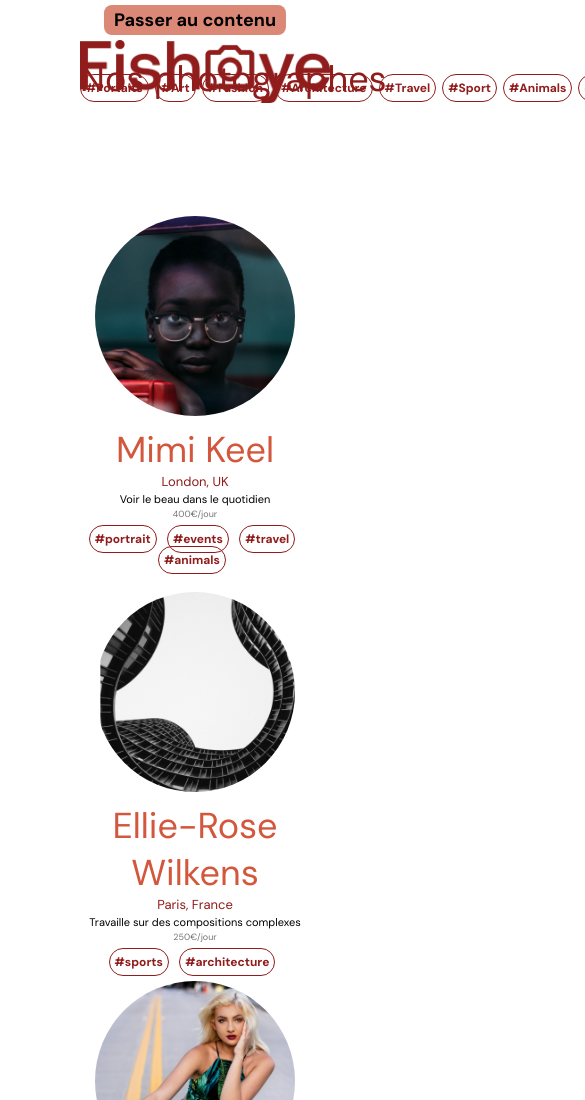
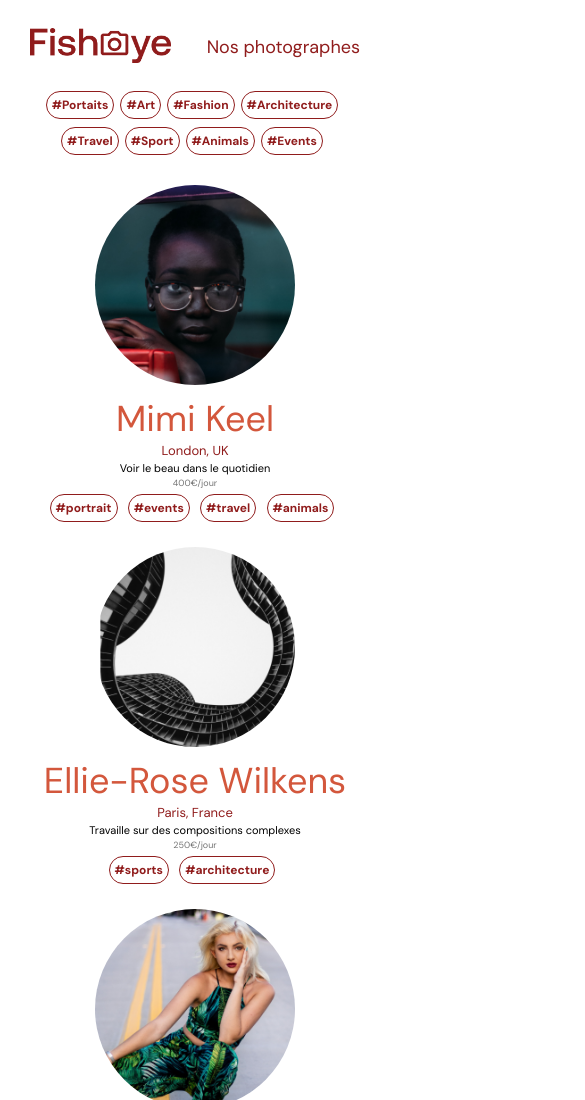
Before and after one commit to carlamarzin/6_06042020, a plain HTML site: page index.html in a window 390 px wide. Shown: the top 1100 px of the page, 585 px wide, since content can reach past the window. Drawn offline with Linux system fonts and the light colour scheme.

Commit message:
Final header -mobile version

```diff
--- a/CSS/style.css
+++ b/CSS/style.css
@@ -25,7 +25,6 @@ body{
 /* HEADER */
 
 header{
-    width: 100%;
     display: grid;
     margin-top: 40px;
     grid-template-columns: 0.5fr 2fr 0.8fr;
@@ -71,6 +70,7 @@ color: #901C1C;
 }
 
 .passer_au_contenu{
+    display: none;
     font-size: 18px;
     background-color: #DB8876;
     color: black;
@@ -139,33 +139,52 @@ h2{
 }
 
 @media screen and (max-width:768px){
-    .header img{
-        width: 100%;
+    body{
+        margin: 10px;
     }
-    .header {
-        display: grid;
+    header {
+        margin-top: 20px;
+        margin-bottom: 20px;
+        margin: 20px;
         grid-template-areas: "logo photo"
-                            "hashtags";
+                            "hashtags hashtags";
+        grid-template-columns: none;
     }
     header img{
         grid-area: logo;
+        padding: 0px;
+        margin-right: 20px;
+        width: 80%;
+        padding-top: 8px;
     }
     .nos_photographes{
         grid-area: photo;
+        font-size: 18px;
     }
     header nav{
         grid-area: hashtags;
+        display: flex;
+    }
+    .category{
+        flex-wrap: wrap;
+        width: 100%;
+    }
+    nav li{
+        padding-bottom: 15px;
     }
     .photographer__wrapper{
+        display: flex;
+        flex-direction: column;
+        margin-bottom: 100px;
         width: 100%;
-        display: grid;
-        margin-bottom: 100px;
-        grid-template-columns: 1fr;
-        grid-gap: 10px;
+        grid-gap: 30px;
     }
     .photographer{
         width: 100%;
         height: 100%;
+    }
+    nav{
+        display: flex;
     }
 }
 
@@ -173,6 +192,6 @@ h2{
 /* PHOTOGRAPHERS PAGE */
 /* PHOTOGRAPHERS PAGE */
 
-.photographer page{
+.photographer.page{
     background-color:lightgray;
 }
--- a/index.html
+++ b/index.html
@@ -53,7 +53,7 @@
             <div class="photographer__wrapper page">
                 <article class="photographer">
                     <a href="" class="photographer__image">
-                        <img src="img/users/MK.png" alt="">
+                        <img src="img/users/MK.png" alt="Portrait de Mimi Keel">
                         <h2>Mimi Keel</h2>
                     </a>
                     <div class="photographer__text">
@@ -71,7 +71,7 @@
 
                 <article class="photographer">
                     <a href="" class="photographer__image">
-                        <img src="img/users/ERW.png" alt="">
+                        <img src="img/users/ERW.png" alt="Portrait de Ellie-Rose Wilkens">
                         <h2>Ellie-Rose Wilkens</h2>
                     </a>
                     <div class="photographer__text">
@@ -105,7 +105,7 @@
 
                 <article class="photographer">
                     <a href="" class="photographer__image">
-                        <img src="img/users/NB.png" alt="">
+                        <img src="img/users/NB.png" alt="Portrait de Nbeel Bradford">
                         <h2>Nabeel Bradford</h2>
                     </a>
                     <div class="photographer__text">
@@ -121,7 +121,7 @@
 
                 <article class="photographer">
                     <a href="" class="photographer__image">
-                        <img src="img/users/RD.png" alt="">
+                        <img src="img/users/RD.png" alt="Portrait de Rhodes Dubois">
                         <h2>Rhodes Dubois</h2>
                     </a>
                     <div class="photographer__text">
@@ -139,7 +139,7 @@
 
                 <article class="photographer">
                     <a href="" class="photographer__image">
-                        <img src="img/users/MN.png" alt="">
+                        <img src="img/users/MN.png" alt="Portrait de Marcel Nikolic">
                         <h2>Marcel Nikolic</h2>
                     </a>
                     <div class="photographer__text">
```
